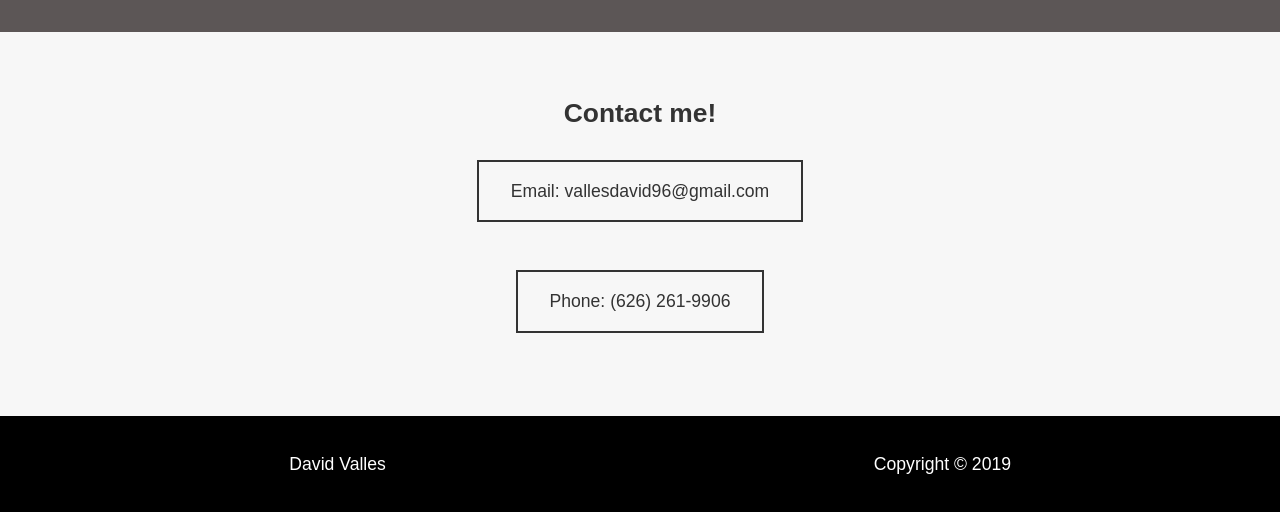
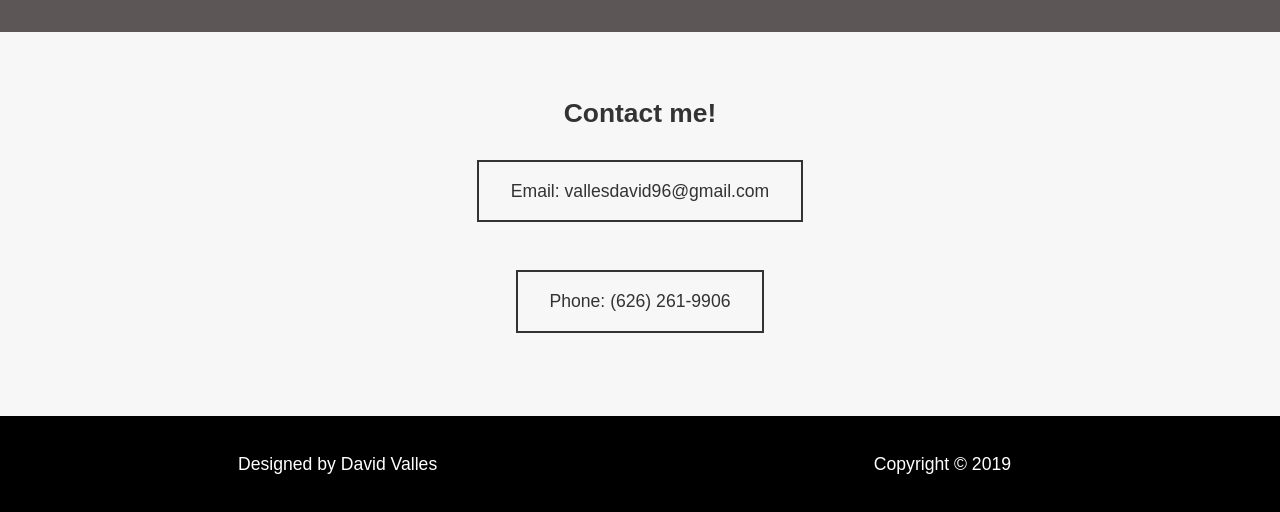
Before and after one commit to Bungeegum/TheRealPortfolio, a plain HTML site: page index.html in a window 1280 px wide. Shown: the part 1443-1955 px from the top of the page. Drawn offline with nearby package versions, Linux system fonts and the light colour scheme.

Commit message:
Update index.html

```diff
--- a/index.html
+++ b/index.html
@@ -154,7 +154,7 @@
 
   <!--Footer-->
   <footer id="main-footer" class="grid">
-    <div>David Valles</div>
+    <div>Designed by David Valles</div>
     <diV>Copyright &copy; 2019</diV>
   </footer>
 </body>
```
